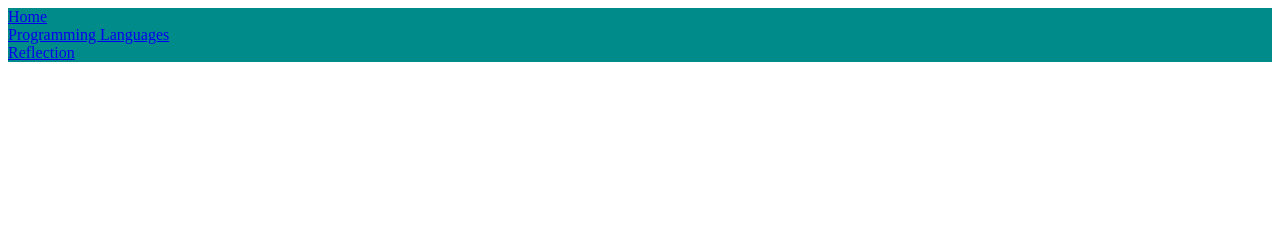
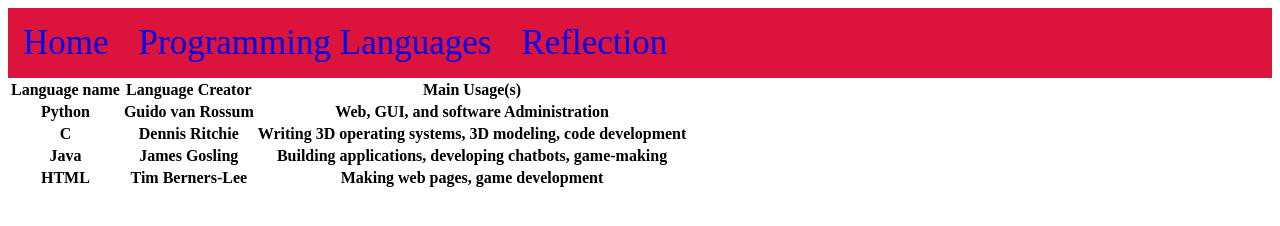
Before and after one commit to McIntosh-HS/2nd-semester-exam-project-TylerBllack, a plain HTML site: page languages.html in a window 1280 px wide. Drawn offline with Linux system fonts and the light colour scheme.

Commit message:
basically finished, just gotta improve

```diff
--- a/languages.html
+++ b/languages.html
@@ -15,5 +15,33 @@
             </ul>
         </nav>
     </body>
-
+    <main>
+        <table>
+            <tr>
+                <th>Language name</th>
+                <th>Language Creator</th>
+                <th> Main Usage(s)</th>
+            </tr>
+            <tr>
+                <th>Python</th>
+                <th> Guido van Rossum</th>
+                <th> Web, GUI, and software Administration</th>
+            </tr>
+            <tr>
+                <th> C </th>
+                <th> Dennis Ritchie</th>
+                <th> Writing 3D operating systems, 3D modeling, code development</th>
+            </tr>
+            <tr>
+                <th> Java</th>
+                <th> James Gosling</th>
+                <th> Building applications, developing chatbots, game-making</th>
+            </tr>
+            <tr>
+                <th>HTML</th>
+                <th> Tim Berners-Lee</th>
+                <th> Making web pages, game development</th>
+            </tr>
+        </table>
+    </main>
 </html>
--- a/styles.css
+++ b/styles.css
@@ -3,5 +3,15 @@ ul{
     margin: 0;
     padding: 0;
     overflow: hidden;
-    background-color:darkcyan;
+    background-color:crimson;
 }
+li {
+    float:left;
+}
+li a{
+    display:block;
+    text-align: center;
+    padding: 15px 15px;
+    text-decoration: none;
+    font-size: 35px;
+}
```
Also changed, not shown: Reflection.html (+6 -1 lines), index.html (+7 -1 lines).
